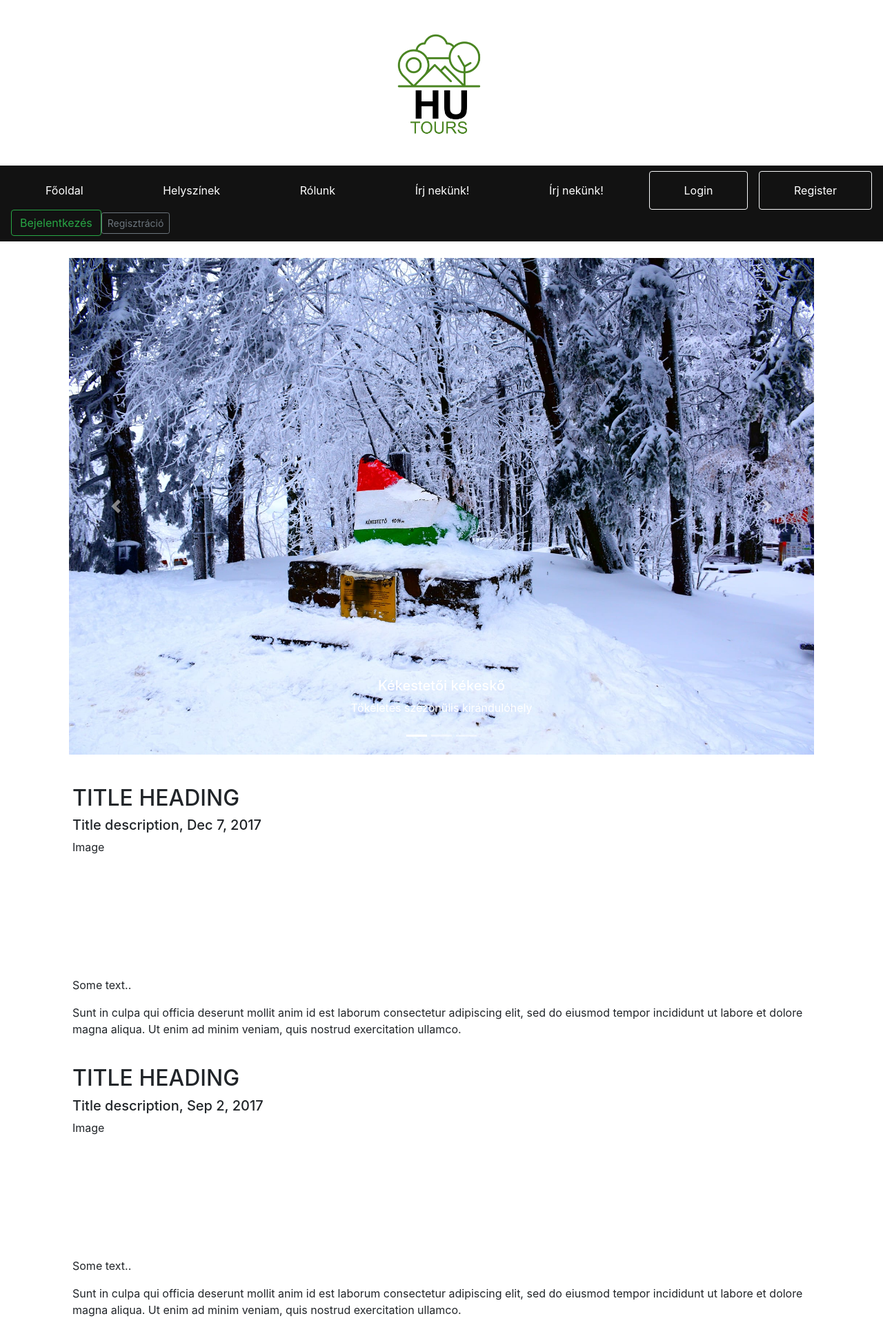
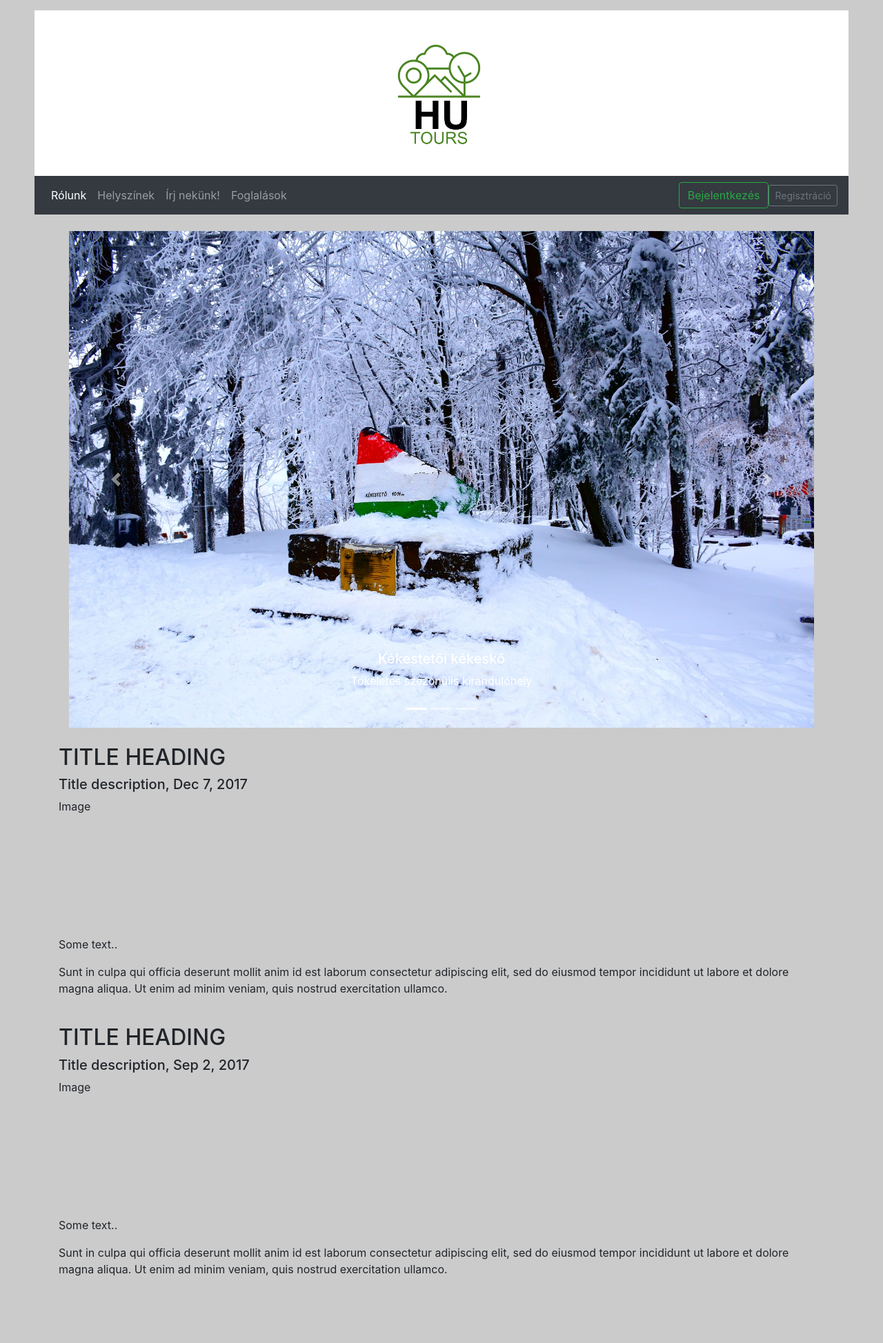
Before and after one commit to GmsFanni/Zarodolgozat, a PHP site: page / in a window 1280 px wide. Shown: the whole page at 69% size. After the commit the page ends 1850 px from the top, so only its background shows below. Run offline with PHP 8.4, Linux system fonts and the light colour scheme.

Commit message:
register

```diff
--- a/client/home2.php
+++ b/client/fooldal.php
@@ -1,17 +1,14 @@
 <!DOCTYPE html>
-<html lang="hu">
+<html lang="en">
 <head>
     <meta charset="UTF-8">
     <meta http-equiv="X-UA-Compatible" content="IE=edge">
     <meta name="viewport" content="width=device-width, initial-scale=1.0">
-    <link rel="stylesheet" href="stilus.css">
-    <link rel="stylesheet" href="https://cdn.jsdelivr.net/npm/bootstrap@4.6.2/dist/css/bootstrap.min.css" integrity="sha384-xOolHFLEh07PJGoPkLv1IbcEPTNtaed2xpHsD9ESMhqIYd0nLMwNLD69Npy4HI+N" crossorigin="anonymous">
-    <title>HUTours</title>
+    <title>Document</title>
 </head>
 <body>
-  <br>
-
-  <div id="carouselExampleCaptions" class="carousel slide container-sm" data-ride="carousel">
+    <br>
+    <div id="carouselExampleCaptions" class="carousel slide container-sm" data-ride="carousel">
     <ol class="carousel-indicators">
       <li data-target="#carouselExampleCaptions" data-slide-to="0" class="active"></li>
       <li data-target="#carouselExampleCaptions" data-slide-to="1"></li>
@@ -70,5 +67,6 @@
 
     <script src="https://cdn.jsdelivr.net/npm/jquery@3.5.1/dist/jquery.slim.min.js" integrity="sha384-DfXdz2htPH0lsSSs5nCTpuj/zy4C+OGpamoFVy38MVBnE+IbbVYUew+OrCXaRkfj" crossorigin="anonymous"></script>
     <script src="https://cdn.jsdelivr.net/npm/bootstrap@4.6.2/dist/js/bootstrap.bundle.min.js" integrity="sha384-Fy6S3B9q64WdZWQUiU+q4/2Lc9npb8tCaSX9FK7E8HnRr0Jz8D6OP9dO5Vg3Q9ct" crossorigin="anonymous"></script>
+
 </body>
 </html>
--- a/client/index.php
+++ b/client/index.php
@@ -1,35 +1,40 @@
 <!DOCTYPE html>
-<html lang="hu">
+<html lang="en">
 <head>
     <meta charset="UTF-8">
     <meta http-equiv="X-UA-Compatible" content="IE=edge">
     <meta name="viewport" content="width=device-width, initial-scale=1.0">
-    <link rel="stylesheet" href="stilus.css">
-    <link rel="stylesheet" href="https://cdn.jsdelivr.net/npm/bootstrap-icons@1.10.3/font/bootstrap-icons.css">
-    <title>HUTours</title>
+    <link rel="stylesheet" href="https://cdn.jsdelivr.net/npm/bootstrap@4.6.2/dist/css/bootstrap.min.css" integrity="sha384-xOolHFLEh07PJGoPkLv1IbcEPTNtaed2xpHsD9ESMhqIYd0nLMwNLD69Npy4HI+N" crossorigin="anonymous">
+    <link rel="stylesheet" href="style.css">
+    <title>HUTOURS</title>
 </head>
 <body>
-
-
         <div class="header">
             <img src="hutourslogo.png" alt="Logo" title="Logo" style="height:200px;">
         </div>
 
+    <nav class="navbar navbar-expand-lg navbar-dark bg-dark">
 
-    <div class="navbar">
-        <a href="index.php?prog=home2.php">Főoldal</a>
-        <a href="index.php?prog=semmi.php">Helyszínek</a>
-        <a href="#">Rólunk</a>
-        <a href="#">Írj nekünk!</a>
-        <a href="#">Írj nekünk!</a>
+  <div class="collapse navbar-collapse" id="navbarSupportedContent">
+    <ul class="navbar-nav mr-auto">
+      <li class="nav-item active">
+        <a class="nav-link" href="#">Rólunk</a>
+      </li>
+      <li class="nav-item">
+        <a class="nav-link" href="index.php?prog=fooldal.php">Helyszínek</a>
+      </li>
+      <li class="nav-item">
+        <a class="nav-link" href="index.php?prog=fooldal.php">Írj nekünk!</a>
+      </li>
+      <li class="nav-item">
+        <a class="nav-link" href="index.php?prog=fooldal.php">Foglalások</a>
+      </li>
 
-        <a class="nav-link btn btn-outline-light my-2 my-sm-0" href="index.php?prog=login.php">Login</a>
-        <a class="nav-link btn btn-outline-light my-2 my-sm-0" href="index.php?prog=register.php">Register</a>
 
+    </ul>
         <div class="form-inline my-2 my-lg-0">
         <button class="btn btn-outline-success" type="button" data-toggle="modal" data-target="#staticBackdrop">Bejelentkezés</button>
         <button class="btn btn-sm btn-outline-secondary" type="button" data-toggle="modal" data-target="#staticreg">Regisztráció</button>
-        </div>
         </div>
 
         <div class="modal fade" id="staticBackdrop" data-backdrop="static" data-keyboard="false" tabindex="-1" aria-labelledby="staticBackdropLabel" aria-hidden="true">
@@ -62,6 +67,47 @@
             </div>
     </div>
 
+    <div class="modal fade" id="staticreg" data-backdrop="static" data-keyboard="false" tabindex="-1" aria-labelledby="staticBackdropLabel" aria-hidden="true">
+            <div class="modal-dialog">
+            <div class="modal-content">
+                <div class="modal-header">
+                        <h5 class="modal-title" id="staticBackdropLabel">
+                        <i class="bi bi-person-circle"></i>Regisztráció</h5>
+                        <button type="button" class="close" data-dismiss="modal" aria-label="Close">
+                        <span aria-hidden="true">&times;</span>
+                        </button>
+                        </div>
+                        <div class="modal-body">
+                            <div class="form-group">
+                                <label for="exampleInputEmail1">Email cím</label>
+                                <input type="email" class="form-control" id="exampleInputEmail1" aria-describedby="emailHelp">
+                            </div>
+
+                            <div class="form-group">
+                                <label for="exampleInputPassword1">Jelszó</label>
+                                <input type="password" class="form-control" id="exampleInputPassword1">
+                            </div>
+
+                            <div class="d-flex align-items-center justify-content-between">
+                                <button type="submit" class="btn btn-secondary" >Belépés</button>
+                                <a href="javascript: void(0)">Elfelejtett Jelszó?</a>
+                            </div>
+                        </div>
+                </div>
+            </div>
+    </div>
+
+
+
+
+
+
+
+
+
+
+  </div>
+    </nav>
 
     <div class="container">
       <!--az URL-ben kapott program betöltése-->
@@ -73,10 +119,8 @@
 
       else
 
-      include "home2.php";
+      include "fooldal.php";
       ?>
     </div>
-
-
 </body>
 </html>
--- a/client/semmi.php
+++ /dev/null
@@ -1,3 +0,0 @@
-<h3>
-    hdsknfkns
-</h3>
--- a/client/stilus.css
+++ /dev/null
@@ -1,57 +0,0 @@
-body{
-  background-color: rgb(156, 168, 201);
-  margin-top:15px;
-  margin-left:50px;
-  margin-right:50px;
-  margin-bottom:15px;
-}
-
-.header {
-    padding: 20px;
-    text-align: center;
-    background: white;
-    color: black;
-  }
-
-/* Style the top navigation bar */
-.navbar {
-    display: flex;
-    background-color: rgb(18, 18, 18);
-    align-items: center;
-    justify-content: center;
-  }
-
-  /* Style the navigation bar links */
-  .navbar a {
-    color: white;
-    padding: 15px 50px;
-    text-decoration: none;
-    align-items: center;
-  }
-
-
-  /* Change color on hover */
-  .navbar a:hover {
-    background-color: rgb(151, 227, 100);
-    color: black;
-  }
-
-  .main {
-    flex: 70%;
-    background-color: white;
-    padding: 20px;
-  }
-
-  #slide{
-    display: flex;
-    align-items: center;
-    justify-content: center;
-
-  }
-
-
-  @media screen and (max-width: 700px) {
-    .row, .navbar {
-      flex-direction: column;
-    }
-  }
--- a/client/style.css
+++ b/client/style.css
@@ -1,5 +1,5 @@
 body{
-    background-color: rgb(156, 168, 201);
+    background-color: rgb(203, 203, 204);
     margin-top:15px;
     margin-left:50px;
     margin-right:50px;
@@ -12,3 +12,10 @@ body{
     background: white;
     color: black;
   }
+
+.navbar{
+    display: flex;
+    background-color: rgb(18, 18, 18);
+    align-items: center;
+    justify-content: center;
+}
```
Also changed, not shown: client/belepes.php (deleted, +0 -12 lines), client/index2.php (deleted, +0 -61 lines), client/indexx.php (deleted, +0 -144 lines), client/login.php (added, +20 -0 lines), client/regisztracio.php (deleted, +0 -90 lines), client/register.php (added). Lines whose indentation alone changed are shown as unchanged.
